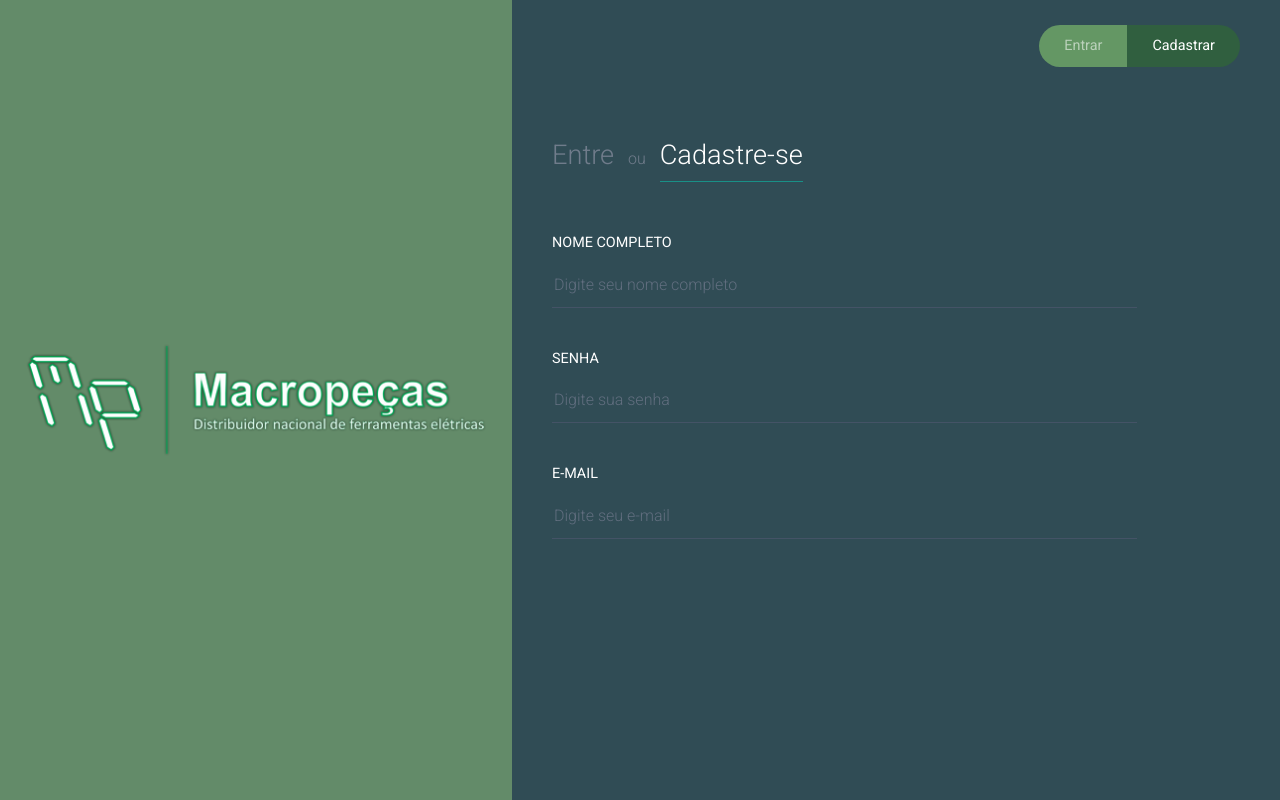
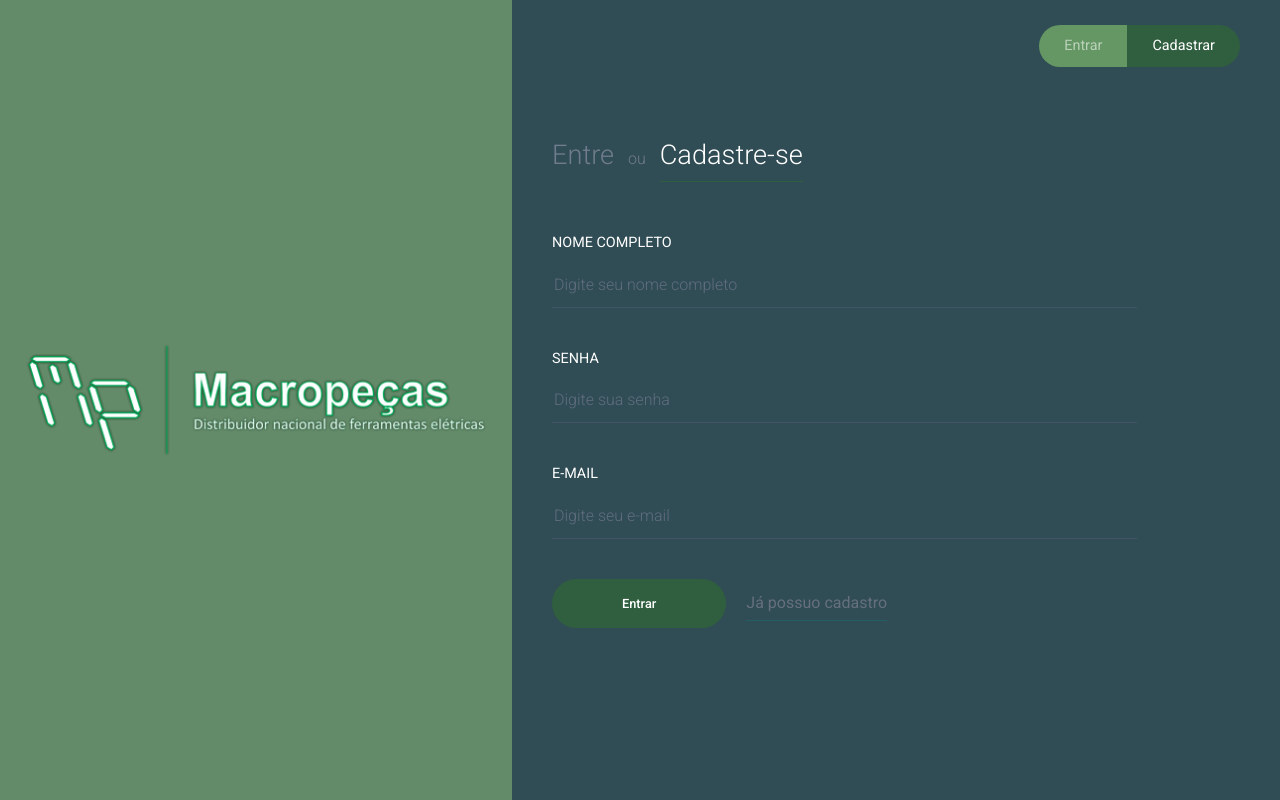
Before and after one commit to mjrfornari/login-test, a React (Create React App) app: page / in a window 1280 px wide. Built offline with nearby package versions, Linux system fonts and the light colour scheme.

Commit message:
13123
teste

```diff
--- a/package.json
+++ b/package.json
@@ -5,6 +5,7 @@
   "dependencies": {
     "react": "^16.4.2",
     "react-dom": "^16.4.2",
+    "react-router-dom": "^4.3.1",
     "react-scripts": "1.1.4"
   },
   "scripts": {
--- a/src/App.css
+++ b/src/App.css
@@ -27,17 +27,6 @@
   overflow: auto;
 }
 
-
-.App__Form__BG{
-  width: 50%;
-  height: 50%;
-  background-image: url('imgs/delphus.png');
-  background-repeat: no-repeat;
-  background-size: contain;
-  margin-left: auto;
-  margin-right: auto;
-  margin-bottom: auto;
-}
 
 .PageSwitcher {
   display: flex;
@@ -103,7 +92,7 @@
   font-size: 1.7em;
   margin: 0 10px;
   padding-bottom: 5px;
-  border-bottom: 1px solid #199087;
+  border-bottom: 1px solid #306639c0;
 }
 
 .FormField {
@@ -134,7 +123,7 @@
 }
 
 .FormField__Button {
-  background-color: #52C4B9;
+  background-color: #306639c0;
   color: white;
   border: none;
   outline: none;
--- a/src/App.js
+++ b/src/App.js
@@ -1,11 +1,15 @@
 import React, { Component } from 'react';
+import {BrowserRouter as Router, Route, Link} from 'react-router-dom';
 import logo from './logo.svg';
+import CadastrarForm from './pages/CadastrarForm';
+import EntrarForm from './pages/EntrarForm';
 import './App.css';
 
 class App extends Component {
   render() {
     return (
-      <div className="App">
+      <Router>
+        <div className="App">
         <div className="App__Aside">
           <div className="App__Aside__BG"></div>
         </div>
@@ -16,29 +20,18 @@ class App extends Component {
           </div>
 
           <div className="FormTitle">
-            <a href="#" className="FormTitle__Link">Entre</a> ou <a href="#"
-            className="FormTitle__Link--Active">Cadastre-se</a>
+            <Link to="/entrar" className="FormTitle__Link">Entre</Link> ou <Link to="/"
+            className="FormTitle__Link--Active">Cadastre-se</Link>
           </div>
 
-          <div className="FormCenter">
-            <form className="FormFields" onSubmit={this.handleSubmit}>
-              <div className="FormField">
-                <label className="FormField__Label" htmlFor="name">Nome Completo</label>
-                <input type="text" id="name" className="FormField__Input" placeholder="Digite seu nome completo" name="name"/>
-              </div>
-              <div className="FormField">
-                <label className="FormField__Label" htmlFor="password">Senha</label>
-                <input type="password" id="password" className="FormField__Input" placeholder="Digite sua senha" name="password"/>
-              </div>
-              <div className="FormField">
-                <label className="FormField__Label" htmlFor="email">E-Mail</label>
-                <input type="email" id="email" className="FormField__Input" placeholder="Digite seu e-mail" name="email"/>
-              </div>
-            </form>
-          </div>
+          <Route exact path="/" component={CadastrarForm}>
+          </Route>
+          <Route path="/entrar" component={EntrarForm}>
 
+          </Route>
         </div>
       </div>
+      </Router>
     );
   }
 }
--- /dev/null
+++ b/src/pages/CadastrarForm.js
@@ -0,0 +1,30 @@
+import React, { Component } from 'react';
+
+class CadastrarForm extends Component {
+    render(){
+        return(
+            <div className="FormCenter">
+              <form className="FormFields" onSubmit={this.handleSubmit}>
+                <div className="FormField">
+                  <label className="FormField__Label" htmlFor="name">Nome Completo</label>
+                  <input type="text" id="name" className="FormField__Input" placeholder="Digite seu nome completo" name="name"/>
+                </div>
+                <div className="FormField">
+                  <label className="FormField__Label" htmlFor="password">Senha</label>
+                  <input type="password" id="password" className="FormField__Input" placeholder="Digite sua senha" name="password"/>
+                </div>
+                <div className="FormField">
+                  <label className="FormField__Label" htmlFor="email">E-Mail</label>
+                  <input type="email" id="email" className="FormField__Input" placeholder="Digite seu e-mail" name="email"/>
+                </div>
+                <div className="FormField">
+                  <button className="FormField__Button mr-20">Entrar</button>
+                  <a href="#" className="FormField__Link">Já possuo cadastro</a>
+                </div>
+              </form>
+            </div>
+        );
+    }
+}
+
+export default CadastrarForm;
--- /dev/null
+++ b/src/pages/EntrarForm.js
@@ -0,0 +1,11 @@
+import React, { Component } from 'react';
+
+class EntrarForm extends Component {
+    render(){
+        return(
+          <h1>Entrar</h1>
+        );
+    }
+}
+
+export default EntrarForm;
```
Also changed, not shown: src/BACK.JS (added), 1 other file (tests, documents, lock files or other folders).
